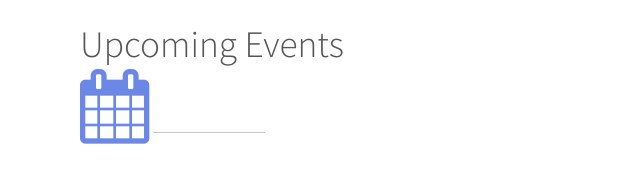
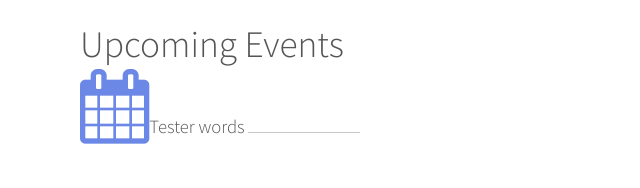
Before and after one commit to Jarmanl/HiveYouth, a plain HTML site: page index.html in a window 1280 px wide. Shown: the part 675-863 px from the top of the page, 0-640 px from the left. Drawn offline with Linux system fonts and the light colour scheme.

Commit message:
no message

```diff
--- a/index.html
+++ b/index.html
@@ -36,7 +36,7 @@
 						<div class="6u 12u$(medium)">
 							<header class="major">
 								<h2>Upcoming Events</h2>
-                <span class="icon style6 major fa-calendar"></span>
+                <span class="icon style6 major fa-calendar">Tester words</span>
 							</header>
 							<p>Probably a sleep over in November<br>
                  Christmas party in December<br>
```
